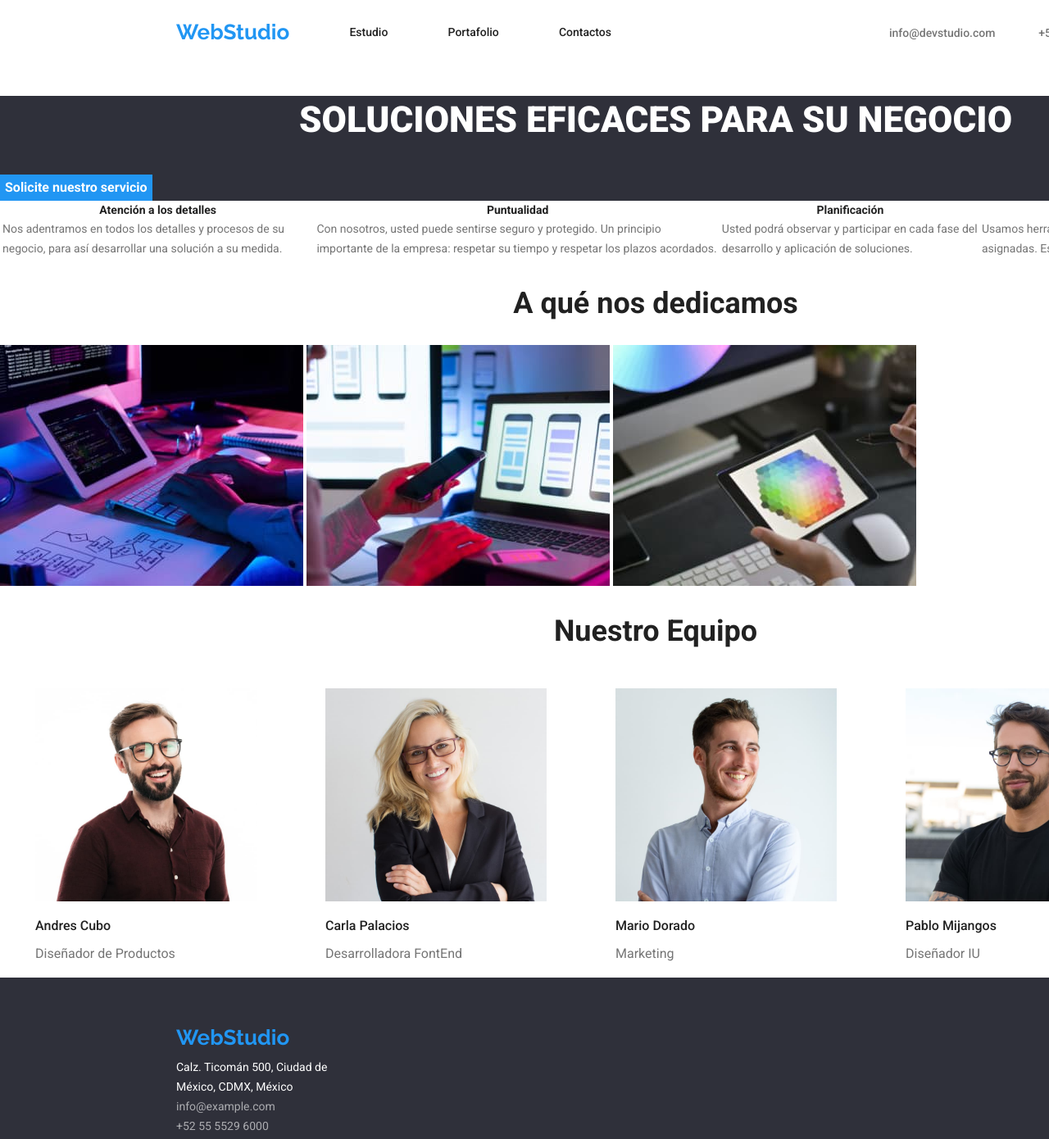
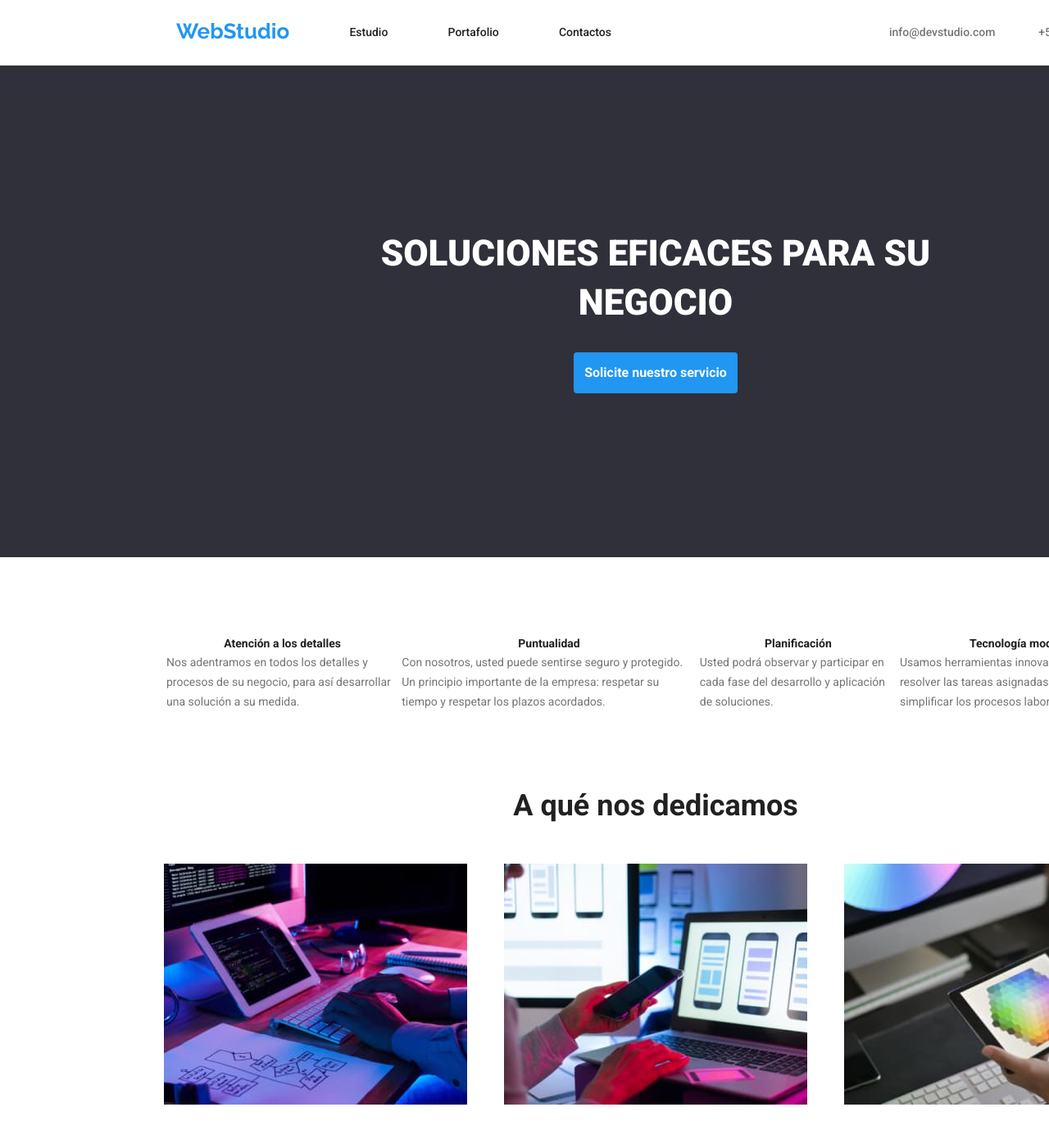
Before and after one commit to JossTorres91/goit-markup-hw-03, a plain HTML site: page index.html in a window 1280 px wide. Shown: the top 1390 px of the page at 82% size. Drawn offline with nearby package versions, Linux system fonts and the light colour scheme.

Commit message:
Commit04
Estilo a main de archivos .html.

```diff
--- a/CSS/styles.css
+++ b/CSS/styles.css
@@ -86,6 +86,9 @@ h1{
     font-size: 44px;
     line-height: 1.36;
     font-weight: 900;
+    width: 696px;
+    height: 120px;
+    margin: 0px 0px 30px 0px;
 }
 h2{
     font-size: 36px;
@@ -99,6 +102,9 @@ h1,h2{
 }
 header{
     height: 80px;
+    border-bottom-width: 1px;
+    border-bottom-color: #ECECEC ;
+    border-bottom-style: solid;
 }
 header>nav{
     width: 531px;
@@ -110,7 +116,6 @@ header>div{
 }
 header,header>nav,header>div{
     box-sizing: border-box;
-    display: flex;
     align-items: center;
     justify-content: space-between;
 }
@@ -120,12 +125,75 @@ footer{
 address p{
     margin: 9px 0px 0px 0px;
 }
+.ourteam figure,.ourteam,.wedopic,.solutions,main,header,header>nav,header>div,address{
+    display: flex;
+}
+address,main,.solutions,.ourteam,.ourteam figure{
+    flex-direction: column;
+}
+address,.solutions{
+    justify-content: center;
+}
 address{
     box-sizing: content-box;
-    display: flex;
     width: 231px;
     height: 252px;
-    flex-direction: column;
-    justify-content: center;
     margin: 0px 0px 0px 215px;
 }
+main,.solutions,.ourteam,.ourteam figure{
+    align-items: center;
+}
+.container{
+    width: 1200px;
+}
+.solutions{
+    width: 1600px;
+    height: 600px;
+    margin: 0px 0px 94px 0px;
+}
+.servicebtn{
+    width: 200px;
+    height: 50px;
+    border-radius: 4px;
+}
+.wedo{
+    margin: 90px 0px 50px 0px;
+}
+.wedopic{
+    height: 294px;
+    justify-content: space-between;
+    margin: 0px 0px 94px 0px;
+}
+.ourteam{
+    height: 648px;
+    background-color: #f5f4fa;;
+}
+.ourteam>h2{
+    padding: 94px 0px 50px 0px;
+}
+.ourteam h2, figure{
+    margin:0px
+}
+.name{
+    margin: 30px 0px 10px 0px;
+}
+.position{
+    margin: 0px 0px 30px 0px;
+}
+figure{
+    padding:0px;
+    background-color: #fff;
+}
+.filterbtn{
+    height: 38px;
+    width: auto;
+    padding: 6px 24px 6px 24px;
+    margin: 0px 0px 50px 0px;
+}
+.portpic figure{
+    border-color: #ECECEC;
+    border-width: 1px;
+    border-style: solid;
+    width: 370px;
+    height: 404px;
+}
--- a/index.html
+++ b/index.html
@@ -37,7 +37,7 @@
           Solicite nuestro servicio
         </button>
       </section>
-      <div>
+      <div class="container">
         <table>
           <tr class="tableheader">
             <th>Atención a los detalles</th>
@@ -66,8 +66,9 @@
           </tr>
         </table>
       </div>
-      <div>
-        <h2>A qué nos dedicamos</h2>
+      <section class="container">
+        <h2 class="wedo">A qué nos dedicamos</h2>
+        <section class="wedopic">
           <img
             src="images/pic01hw01.jpg"
             alt="image 1 homework 1"
@@ -86,8 +87,10 @@
             width="370"
             height="294"
           />
-      </div>
-      <section>
+        </section>
+      </section>
+      <section class="container">
+        <section class="ourteam">
           <h2>Nuestro Equipo</h2>
           <table>
             <tr>
@@ -150,6 +153,7 @@
             </tr>
           </table>
         </section>
+      </section>
     </main>
     <footer>
       <address>
```
Also changed, not shown: portfolio.html (+3 -1 lines). Lines whose indentation alone changed are shown as unchanged.
